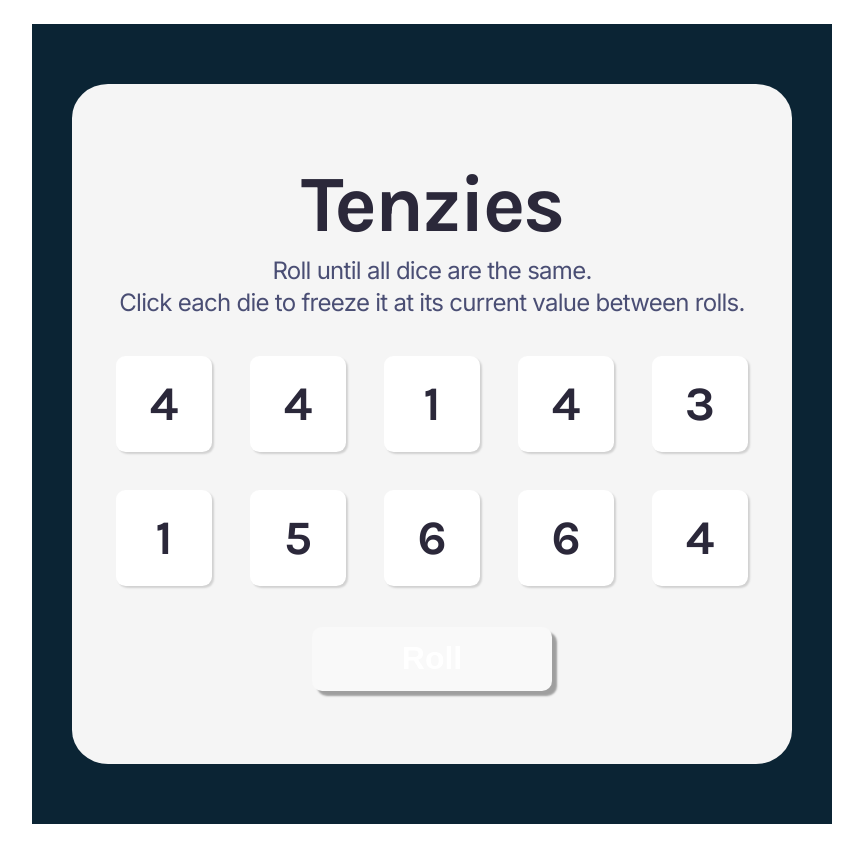
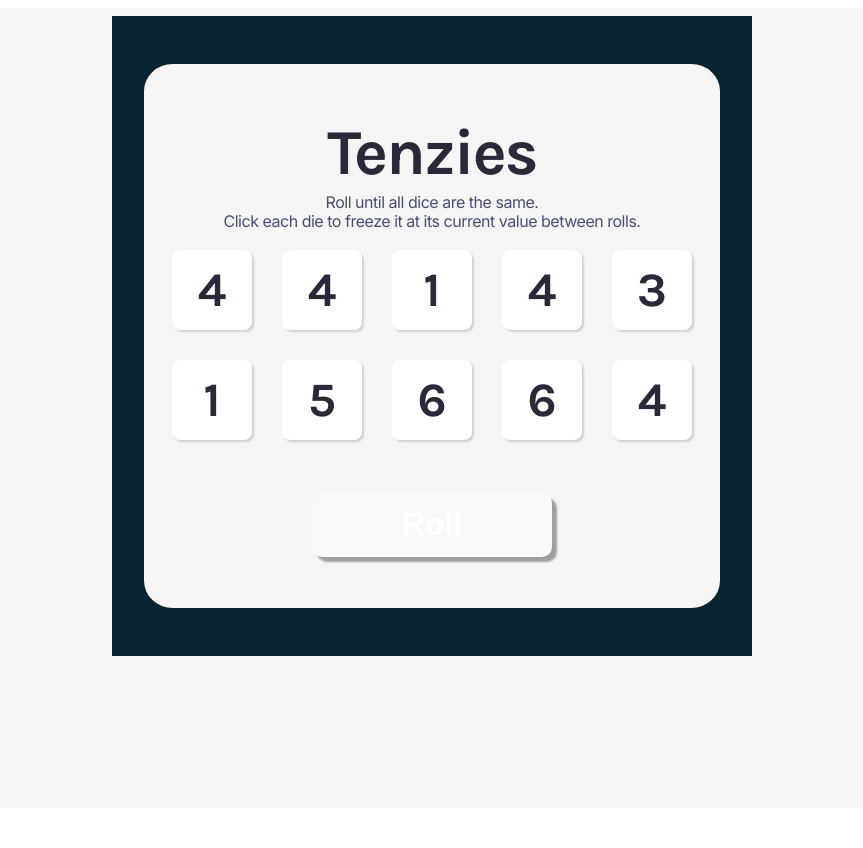
Before and after one commit to TULENp/Tenzies, a React (Vite) app: page / in a window 1280 px wide. Shown: the whole page, without its empty margins (208-1071 px from the left). After the commit the page ends 816 px from the top, so only its background shows below. Built offline with nearby package versions, Linux system fonts and the light colour scheme.

Commit message:
Change size to fit window

```diff
--- a/src/App.css
+++ b/src/App.css
@@ -1,23 +1,23 @@
 #root {
   max-width: 1280px;
   margin: 0 auto;
-  padding: 1rem;
+  padding: 0.5rem;
   text-align: center;
 }
 
 body {
   font-family: 'Karla', sans-serif;
+  background-color: #f5f5f5;
 }
 
 .App {
-  width: 50rem;
-  height: 50rem;
+  width: 40rem;
+  height: 40rem;
 
   background: #0B2434;
   display: flex;
   justify-content: center;
   align-items: center;
-
 }
 
 section {
@@ -37,7 +37,7 @@ section {
 .info h1 {
   font-style: normal;
   font-weight: 700;
-  font-size: 5rem;
+  font-size: 4rem;
   letter-spacing: -0.03em;
 
   color: #2B283A;
@@ -47,9 +47,8 @@ section {
   font-family: 'Inter', sans-serif;
   font-style: normal;
   font-weight: 400;
-  font-size: 13.1072px;
-  font-size: 1.5rem;
-  margin: 0.5rem 2rem;
+  font-size: 1rem;
+  margin: 0.2rem 1rem;
   line-height: 1;
   letter-spacing: -0.03em;
 
@@ -63,6 +62,7 @@ button {
   font-size: 2rem;
   line-height: 19px;
   border-width: 3px;
+  margin: 2rem 0 0 0;
 
   color: #FFFFFF;
   background: #5035FF;
@@ -86,11 +86,18 @@ button:active {
   transition: box-shadow 0.2s;
 }
 
+.dice {
+  display: grid;
+  grid-template: auto auto / repeat(5, 1fr);
+  gap: 20px;
+  margin-bottom: 40px;
+  margin: 1rem;
+}
+
 .die {
-  margin: 9px;
-  width: 35.84px;
-  width: 6rem;
-  height: 6rem;
+  margin: 5px;
+  width: 5rem;
+  height: 5rem;
   background: #FFFFFF;
   box-shadow: 2px 2px 2px rgba(0, 0, 0, 0.15);
   border-radius: 10%;
@@ -108,15 +115,6 @@ button:active {
   box-shadow: 4px 4px 6px rgba(0, 0, 0, 0.15);
 }
 
-.dice {
-  display: grid;
-  grid-template: auto auto / repeat(5, 1fr);
-  gap: 20px;
-  margin-bottom: 40px;
-  margin: 2rem;
-
-}
-
 .die h1 {
   font-style: normal;
   font-weight: 700;
```
